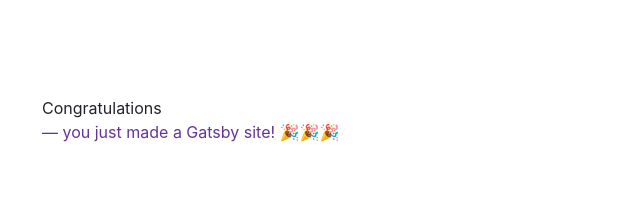
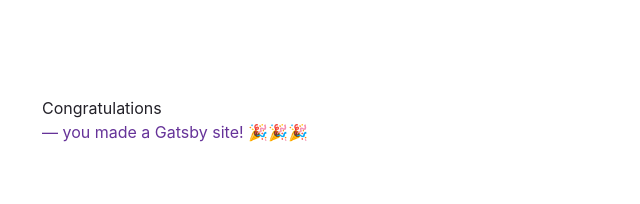
Before and after one commit to thedhinakarr/portfolio, a Gatsby site: page / in a window 1280 px wide. Shown: the top 204 px of the page, without its empty margins (54-694 px from the left). Built offline with nearby package versions, Linux system fonts and the light colour scheme; Gatsby itself is replaced by a stand-in of ours.

Commit message:
Testing changes

```diff
--- a/src/pages/index.js
+++ b/src/pages/index.js
@@ -129,7 +129,7 @@
       <h1 style={headingStyles}>
         Congratulations
         <br />
-        <span style={headingAccentStyles}>— you just made a Gatsby site! 🎉🎉🎉</span>
+        <span style={headingAccentStyles}>— you made a Gatsby site! 🎉🎉🎉</span>
       </h1>
       <p style={paragraphStyles}>
         Edit <code style={codeStyles}>src/pages/index.js</code> to see this page
```
